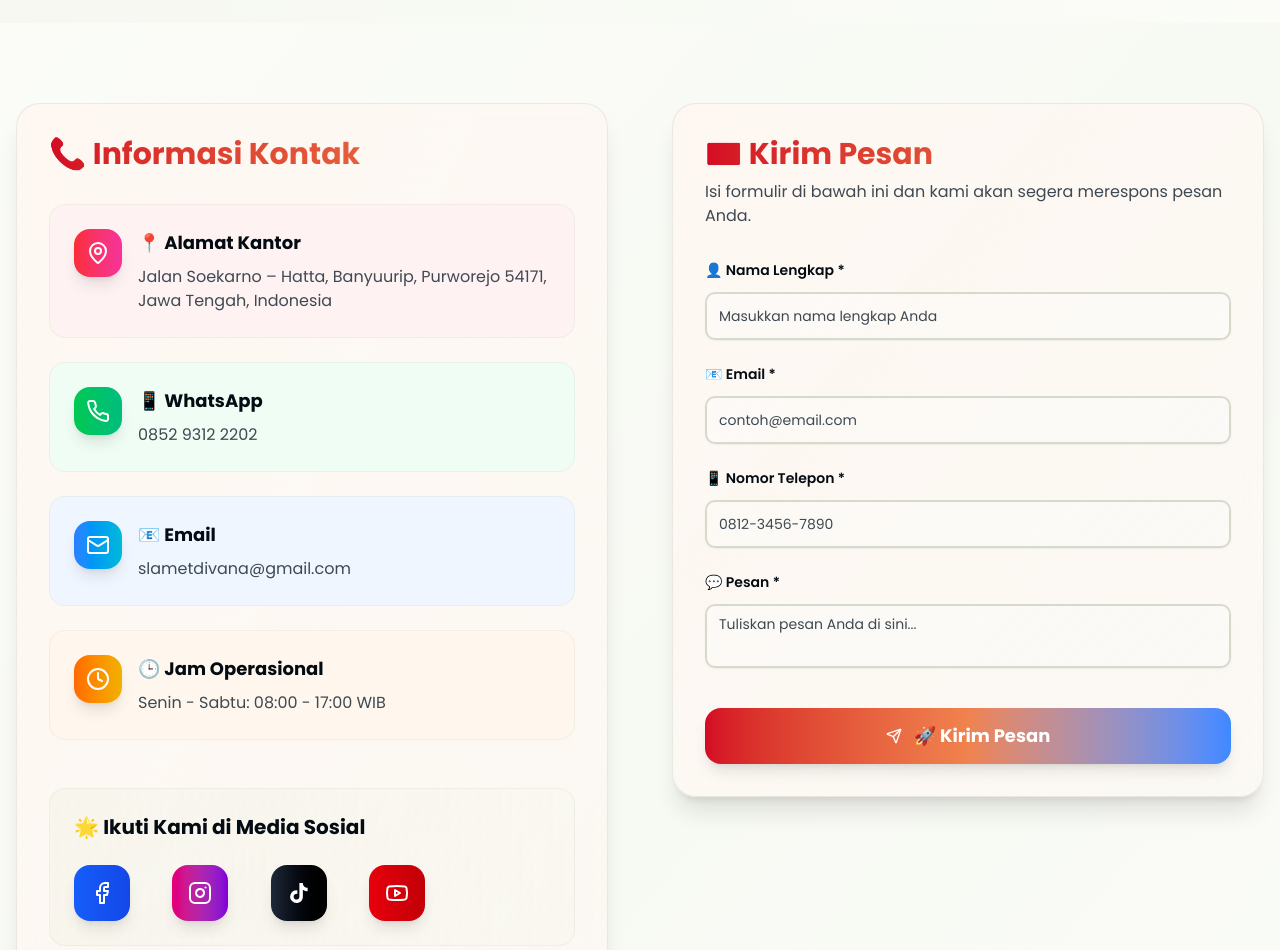
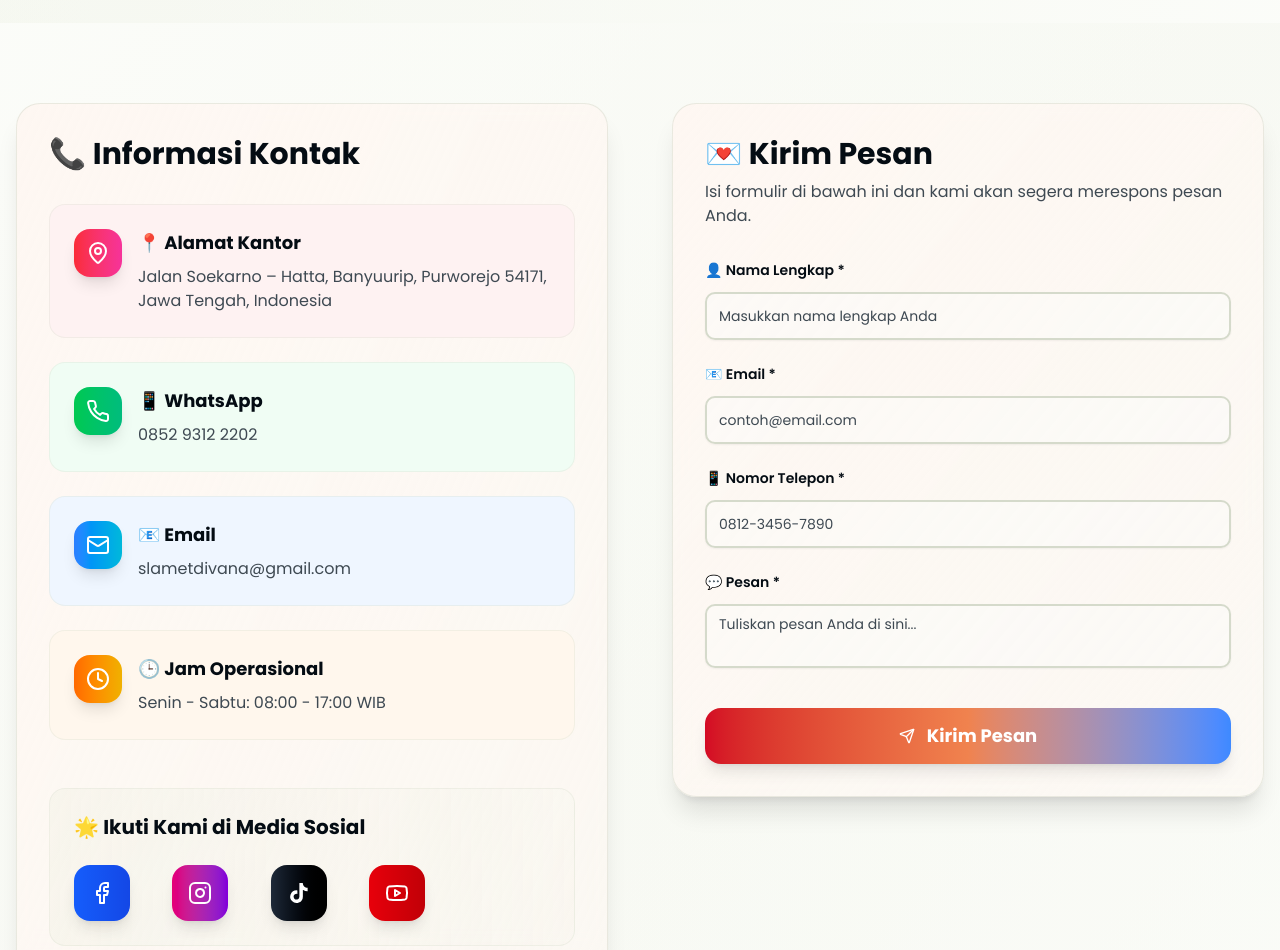
Before and after one commit to erlanggadewasakti/divana-tour, a Next.js app: page /kontak in a window 1280 px wide. Shown: the part 880-1830 px from the top of the page. Built offline with nearby package versions, Linux system fonts and the light colour scheme.

Commit message:
feat: Simplify text styles by removing gradient backgrounds from headings in ContactPage

```diff
--- a/app/kontak/page.tsx
+++ b/app/kontak/page.tsx
@@ -351,7 +351,7 @@ export default function ContactPage() {
               className="order-2 xl:order-1"
             >
               <div className="bg-gradient-to-br from-card to-card/50 rounded-3xl p-8 shadow-xl border border-border/50 backdrop-blur-sm">
-                <h2 className="font-sans font-bold text-3xl bg-gradient-to-r from-primary to-secondary bg-clip-text text-transparent mb-8">
+                <h2 className="font-sans font-bold text-3xl mb-8">
                   📞 Informasi Kontak
                 </h2>
 
@@ -500,7 +500,7 @@ export default function ContactPage() {
                       animate={{ opacity: 1, y: 0 }}
                       transition={{ delay: 0.2 }}
                     >
-                      <h3 className="font-sans font-bold text-3xl bg-gradient-to-r from-primary to-secondary bg-clip-text text-transparent mb-2">
+                      <h3 className="font-sans font-bold text-3xl  mb-2">
                         💌 Kirim Pesan
                       </h3>
                       <p className="text-muted-foreground mb-8">
@@ -699,7 +699,7 @@ export default function ContactPage() {
                             whileTap={{ scale: 0.95 }}
                           >
                             <Send className="w-5 h-5" />
-                            🚀 Kirim Pesan
+                            Kirim Pesan
                           </motion.div>
                         )}
                       </Button>
```
